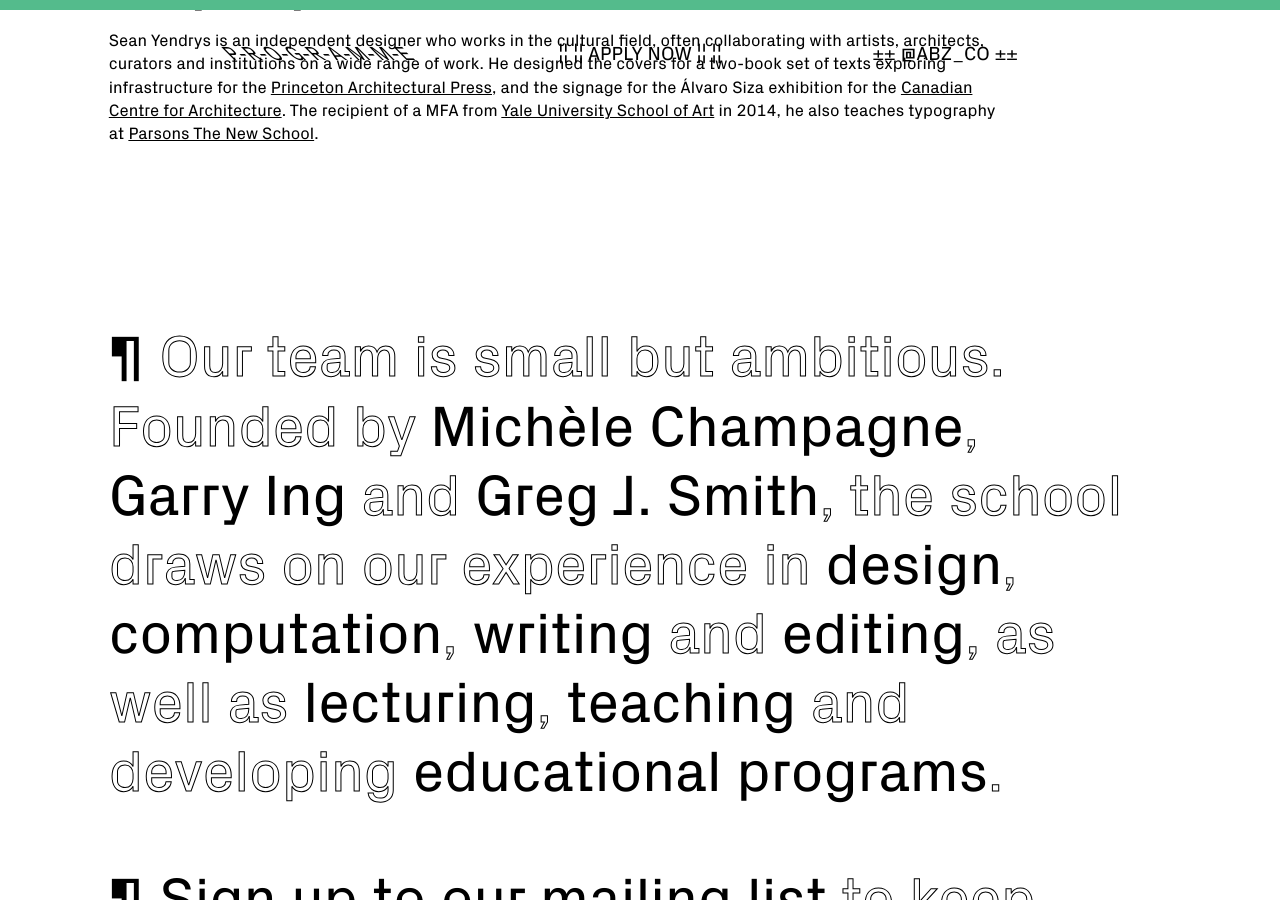
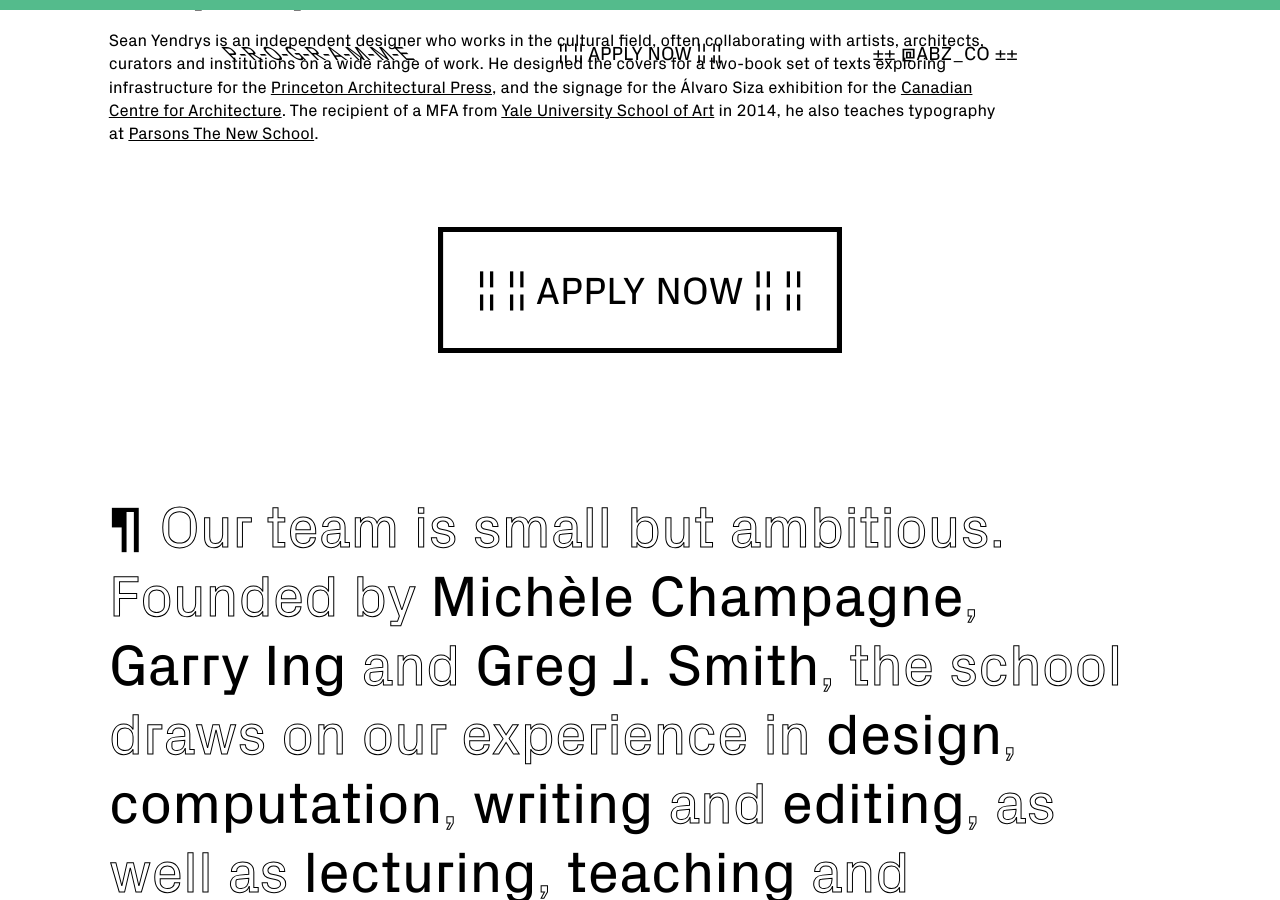
Before and after one commit to garrying/a-b-z.co, a Jekyll site: the page built from index.html, in a window 1280 px wide and 900 px high, scrolled down 6111 px. Built offline with Jekyll 4.4.1, drawn with Linux system fonts in a browser that asks for light colours.

Commit message:
button edits

```diff
--- a/_sass/_base.scss
+++ b/_sass/_base.scss
@@ -27,6 +27,7 @@ body {
 .apply-container {
   margin-top: 3em;
   margin-bottom: 4em;
+  text-align: center;
 }
 
 p {
--- a/index.html
+++ b/index.html
@@ -121,6 +121,13 @@ layout: default
   {% endfor %}
 </section>
 
+<div class="content-container apply-container">
+  <p>
+    <a href="http://goo.gl/forms/pAeSJs13aDiV4UrH2" class="btn form-item" target="_blank" title="A-B-Z-TXT Application Form">¦¦ ¦¦ APPLY NOW ¦¦ ¦¦</a>
+  </p>
+</div>
+
+
 <div class="content-container heading-one credits">
   <p>
     <span class="solid">¶</span> Our team is small but ambitious. Founded by <a href="https://twitter.com/michhham" target="_blank" data-link-text="Michèle Champagne">Michèle Champagne</a>, <a href="https://twitter.com/garrying" target="_blank" data-link-text="Garry Ing">Garry Ing</a> and <a href="https://twitter.com/gr3gjsmith" target="_blank" data-link-text="Greg J. Smith">Greg J. Smith</a>, the school draws on our experience in <a href="https://twitter.com/newdesignsmell" target="_blank" data-link-text="design">design</a>, <a href="http://motherboard.vice.com/read/toronto-gets-its-own-free-encrypted-mesh-network-CRTC-meshnet" target="_blank" data-link-text="computation">computation</a>, <a href="http://volumeproject.org/an-introduction-to-designer-bullshit/" data-link-text="writing">writing</a> and <a href="http://holo-magazine.com/2/" target="_blank" data-link-text="editing">editing</a>, as well as <a href="http://radicalnetworks.org/speakers/garry-ing/" data-link-text="lecturing">lecturing</a>, <a href="http://micadesign.org/2013/10/michele-champagne-and-islam-elsedoudi-come-to-mica/" target="_blank" data-link-text="teaching">teaching</a> and developing <a href="http://www.creativeapplications.net/can-events/act-festival-2015-four-days-of-tremors-shifts-tektonics/" target="_blank" data-link-text="educational programs">educational programs</a>.
```
